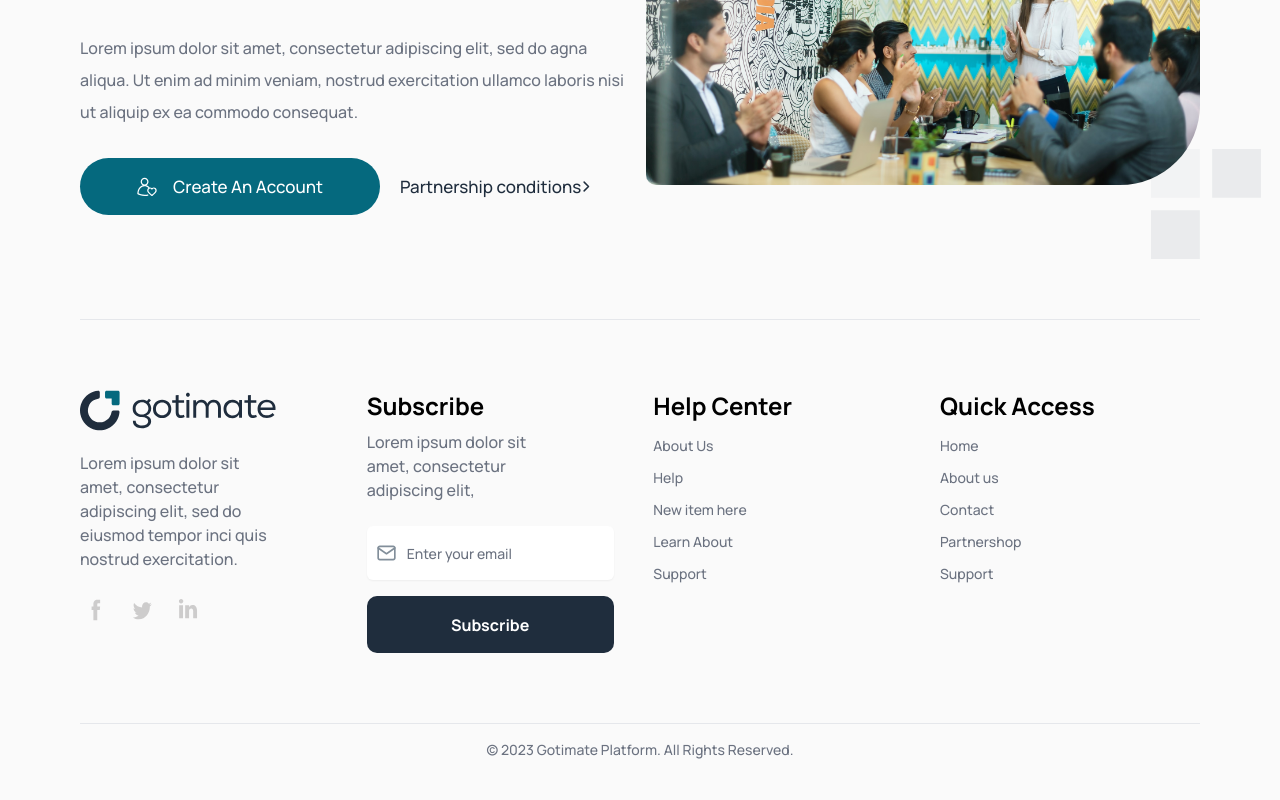
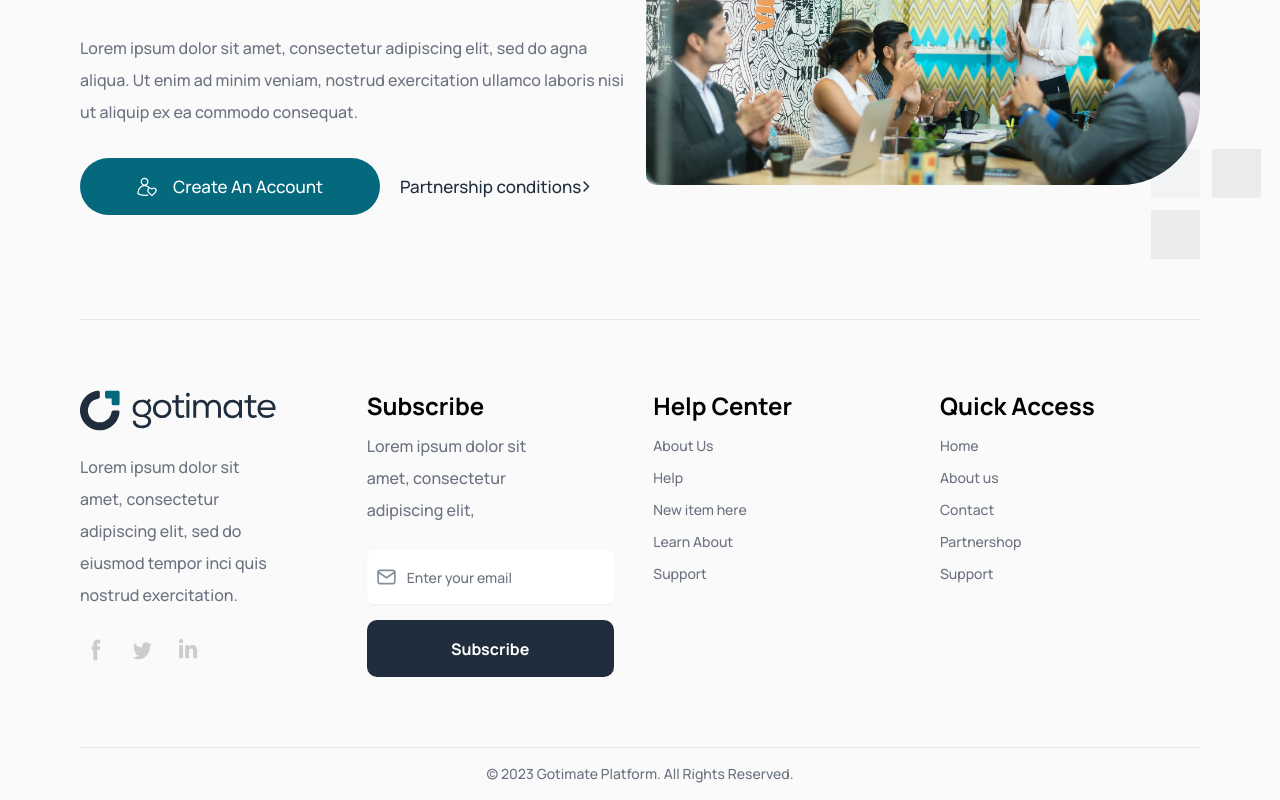
Before and after one commit to alirezakm10/gotimate-frontend, a Next.js app: page / in a window 1280 px wide. Shown: the part 2210-3010 px from the top of the page. Before the commit the page ends 2986 px from the top, so only its background shows below. Built offline with nearby package versions, Linux system fonts and the light colour scheme.

Commit message:
some missing text leading-8 added to footer component for better text view

```diff
--- a/components/Footer.jsx
+++ b/components/Footer.jsx
@@ -14,7 +14,7 @@
         {logo}
           </Link>
 
-          <p className="text-gray-500">
+          <p className="text-gray-500 leading-8">
             {footer.excerpt}
           </p>
           <div className="flex gap-3">
@@ -36,7 +36,7 @@
         {/* section two */}
         <div className="md:w-1/6 flex flex-col items-center md:items-start text-center md:text-start gap-2 mt-6 md:mt-0">
           <h1 className=" text-2xl font-bold">{footer.subscribe.title}</h1>
-          <p className="text-gray-500">
+          <p className="text-gray-500 leading-8">
           {footer.subscribe.content}
           </p>
           <form className="flex flex-col items-center">
```
